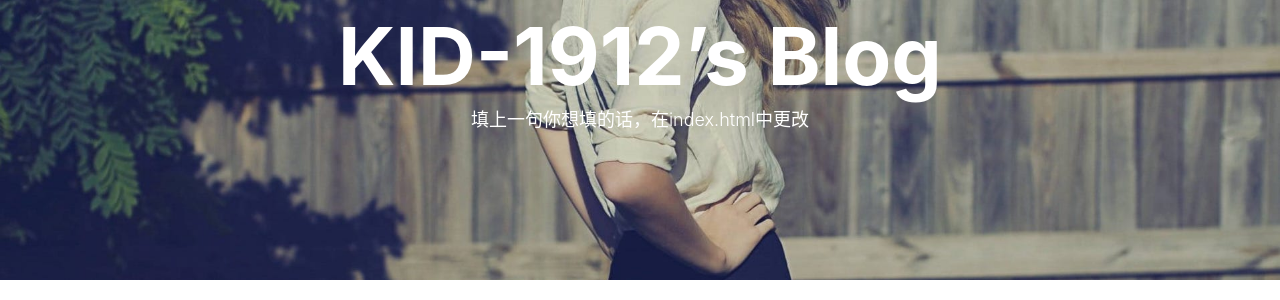
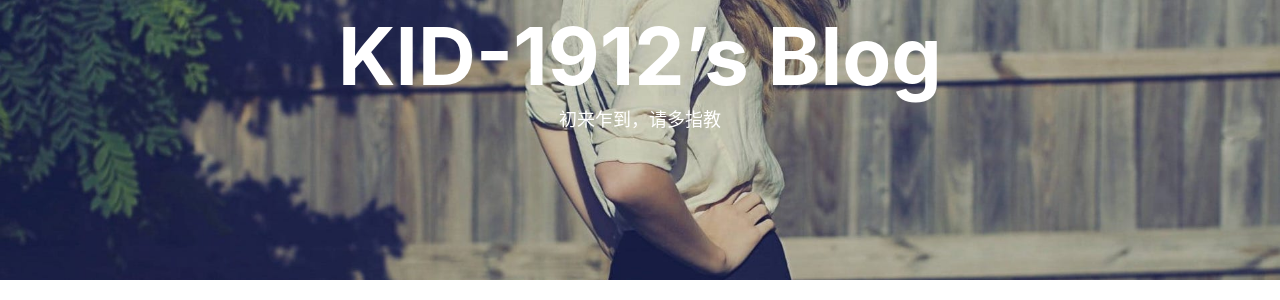
Before and after one commit to KID-1912/KID-1912.github.io, a Jekyll site: the page built from index.html, in a window 1280 px wide. Shown: the part 138-438 px from the top of the page. Built offline with Jekyll 4.4.1, drawn with Linux system fonts in a browser that asks for light colours; nearby versions of some CDN libraries; the list of posts is cut into pages by our own code; comment, search, counter and statistics services are not loaded.

Commit message:
Update index.html

```diff
--- a/index.html
+++ b/index.html
@@ -1,6 +1,6 @@
 ---
 layout: page
-description: "填上一句你想填的话，在index.html中更改"
+description: "初来乍到，请多指教"
 ---
 
 {% for post in paginator.posts %}
```
